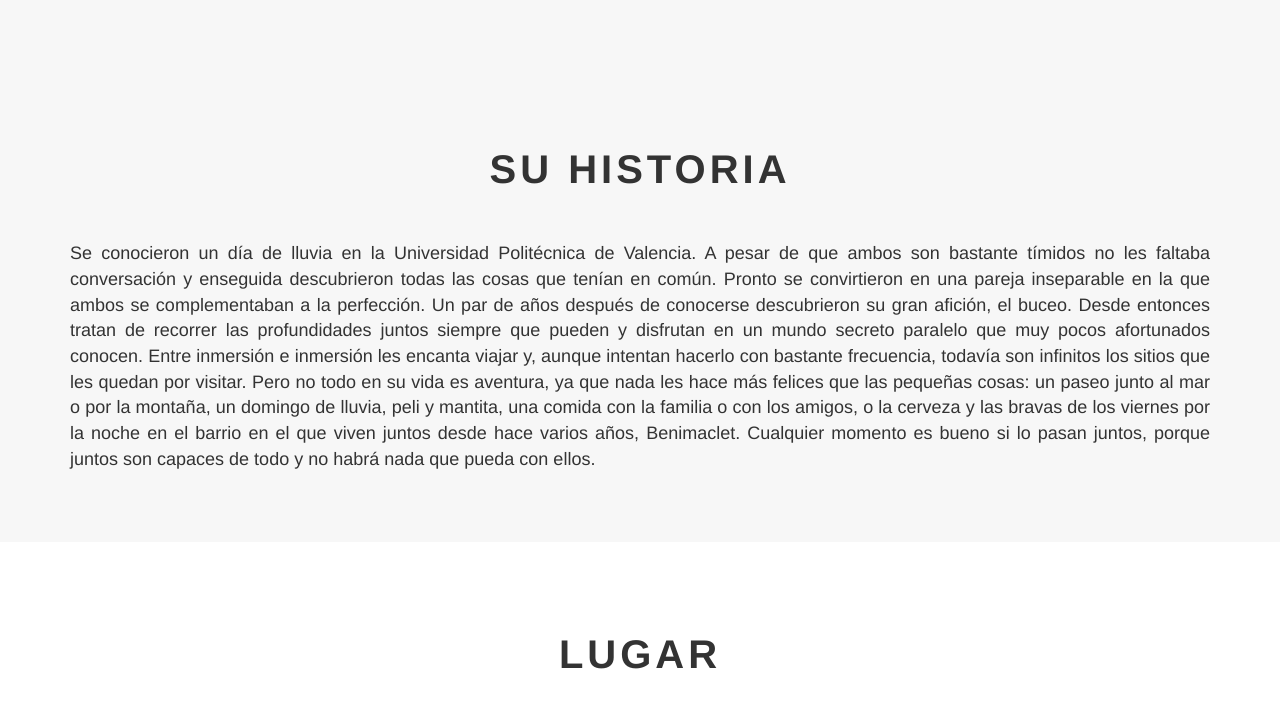
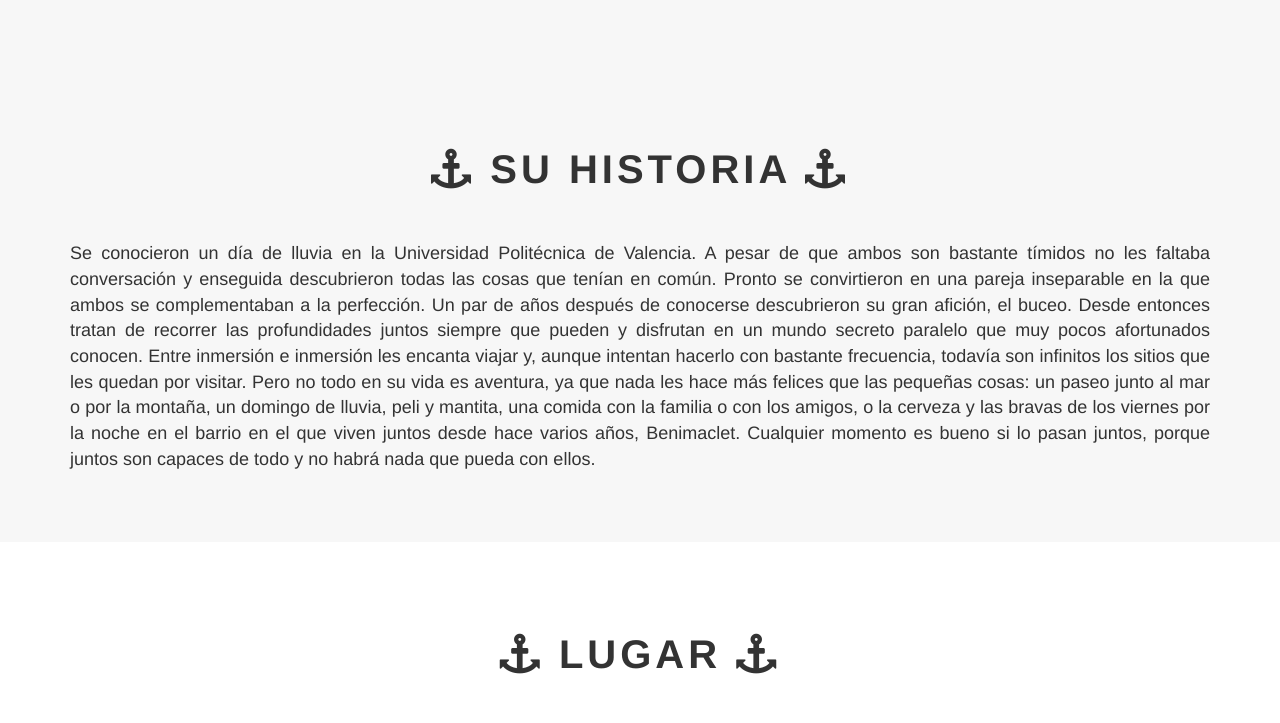
Before and after one commit to catacs/engaged, a website with bundled scripts: page index.html in a window 1280 px wide. Shown: the part 2038-2761 px from the top of the page. Built offline with nearby package versions, Linux system fonts and the light colour scheme.

Commit message:
Add anchor to sections title

```diff
--- a/index.html
+++ b/index.html
@@ -133,7 +133,11 @@
                 <div class="container">
                     <div class="row">
                         <div class="col-xs-12">
-                            <h2 class="title">Sobre los novios</h2>
+                            <h2 class="title">
+                                <i class="fa fa-anchor" aria-hidden="true"></i>
+                                <span>Sobre los novios</span>
+                                <i class="fa fa-anchor" aria-hidden="true"></i>
+                            </h2>
 
                             <div class="row">
                                 <div class="col-xs-12">
@@ -207,7 +211,11 @@
                 <div class="container">
                     <div class="row">
                         <div class="col-md-12">
-                            <h2 class="title"> Su historia</h2>
+                            <h2 class="title">
+                                <i class="fa fa-anchor" aria-hidden="true"></i>
+                                <span>Su historia</span>
+                                <i class="fa fa-anchor" aria-hidden="true"></i>
+                            </h2>
                         </div>
                     </div>
                     <div class="row">
@@ -228,7 +236,11 @@
                 <div class="container">
                     <div class="row">
                         <div class="col-md-12">
-                            <h2 class="title">Lugar</h2>
+                            <h2 class="title">
+                                <i class="fa fa-anchor" aria-hidden="true"></i>
+                                <span>Lugar</span>
+                                <i class="fa fa-anchor" aria-hidden="true"></i>
+                            </h2>
                         </div>
                     </div>
                     <div class="row  margin-bottom-20">
@@ -282,6 +294,7 @@
 
             <div class="section text-gray" id="section4" >
                 <div class="container">
+
                     <div class="col-md-8 col-md-offset-2">
 
                         <h2 class="title">
```
